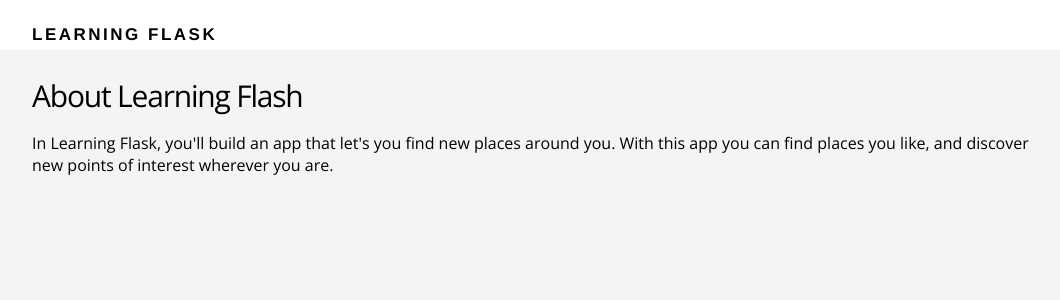
After one commit to tanzyy96/learning-flask, a Flask app: page /about in a window 1280 px wide. The commit adds this page. Shown: the top 300 px of the page, without its empty margins (108-1168 px from the left). Run offline with Flask 2, Linux system fonts and the light colour scheme.

Commit message:
About Page

```diff
--- a/routes.py
+++ b/routes.py
@@ -6,5 +6,12 @@ app = Flask(__name__)
 def index():
 	return render_template("index.html")
 
+@app.route("/about")
+def about():
+	return render_template("about.html")
+
 if __name__ == "__main__":
 	app.run(debug=True)
+
+#source venv/bin/activate
+#python routes.py
--- /dev/null
+++ b/templates/about.html
@@ -0,0 +1,13 @@
+{% extends "layout.html" %}
+
+{% block content %}
+	<main class="about-section">
+		<div class="container">
+
+		<h2>About Learning Flash</h2>
+		<p>In Learning Flask, you'll build an app that let's you find new places around you. With this app you can find places you like, and discover new
+		points of interest wherever you are.</p>
+
+		</div>
+	</main>
+{% endblock %}
--- a/templates/index.html
+++ b/templates/index.html
@@ -7,7 +7,7 @@
 			<div class="section-content">
 				<h2>Discover places near you.</h2>
 				<a href='#' class ="btn-primary">Sign up</a>
-				<a href='#' class ="btn-secondary">Learn more</a>
+				<a href="{{ url_for('about') }}" class ="btn-secondary">Learn more</a>
 			</div>
 
 			<div class="section-device">
```
Also changed, not shown: static/img/device.png (added).
